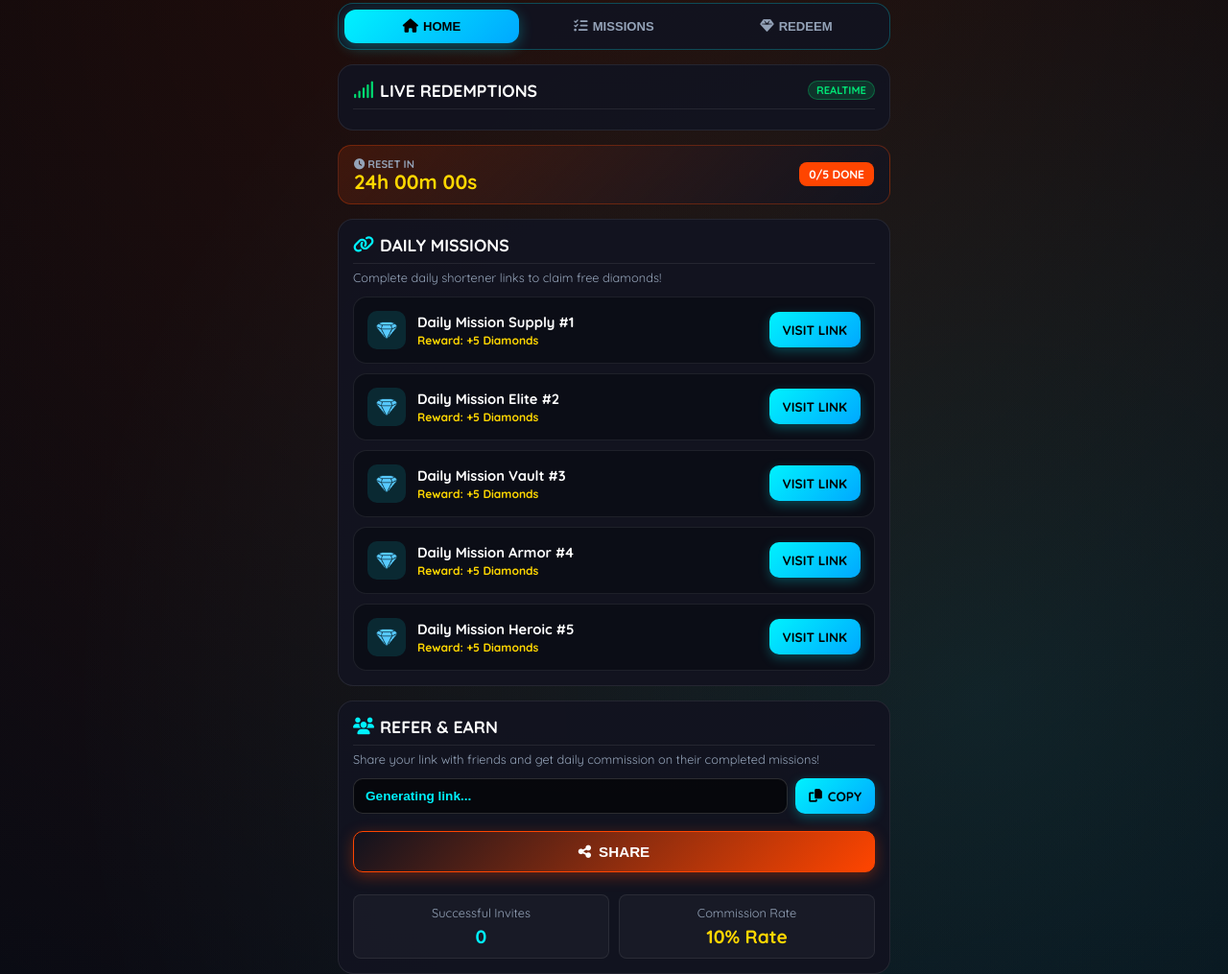
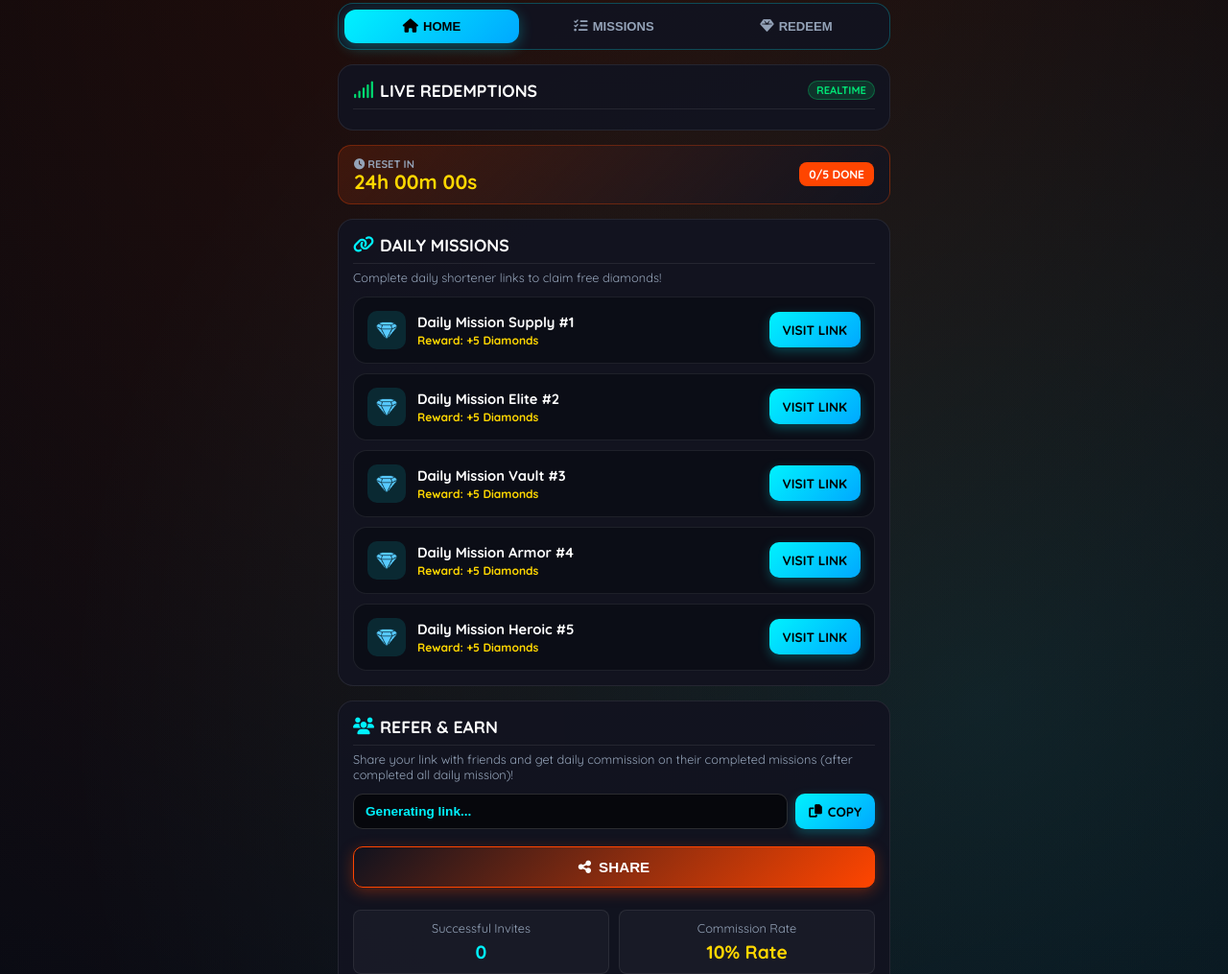
Before and after one commit to MeniyaAnilX/clashfire, a website: page index.html in a window 1280 px wide. Shown: the part 87-1102 px from the top of the page at 96% size. Drawn offline with Linux system fonts and the light colour scheme; no server answers.

Commit message:
Update refer sub-text to display clarity message (after completed all daily mission)

```diff
--- a/index.html
+++ b/index.html
@@ -149,7 +149,7 @@
                 <div class="section-title">
                     <h2><i class="fa-solid fa-users"></i> REFER & EARN</h2>
                 </div>
-                <p class="section-desc">Share your link with friends and get daily commission on their completed missions!</p>
+                <p class="section-desc">Share your link with friends and get daily commission on their completed missions (after completed all daily mission)!</p>
 
                 <div class="referral-box">
                     <div class="referral-input-wrap">
```
